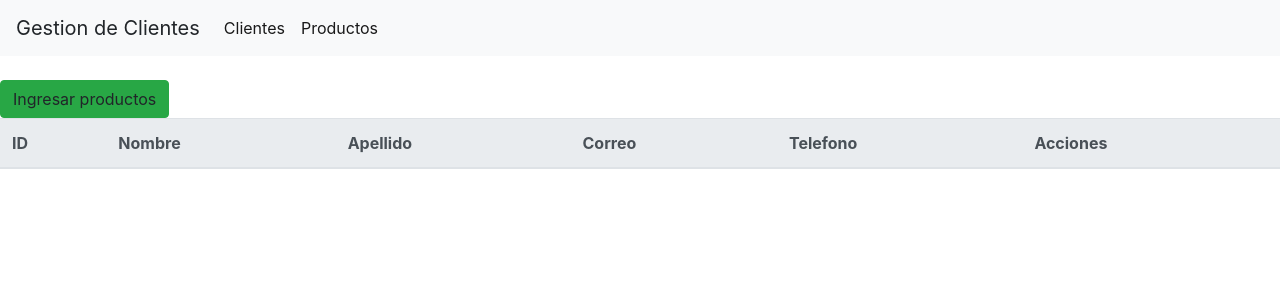
After one commit to Joe1Cano/Proyecto_Tienda, a Flask app: page /productos in a window 1280 px wide. The commit adds this page. Shown: the top 300 px of the page. Run offline with Flask 2, Linux system fonts and the light colour scheme; data that the repository does not hold is empty; some libraries are stand-ins or nearby versions.

Commit message:
cambios al html y al python para crear una pagina aparte para productos y clientes

```diff
--- a/main.py
+++ b/main.py
@@ -13,9 +13,26 @@ app.config['MYSQL_DATABASE_PASSWORD'] = ''
 app.config['MYSQL_DATABASE_DB'] = 'tienda'
 mysql.init_app(app)
 
-
 @app.route("/")
 def index():
+    return render_template("main/index.html")
+
+@app.route("/productos")
+def indexP():
+    sql ="Select * from productos;"
+    conn = mysql.connect()
+    cursor = conn.cursor()
+    cursor.execute(sql)
+
+    productos = cursor.fetchall()
+    print(productos)
+
+    conn.commit()
+    return render_template("productos/index.html", productos=productos )
+
+
+@app.route("/clientes")
+def indexC():
     sql ="Select * from clientes;"
     conn = mysql.connect()
     cursor = conn.cursor()
--- a/templates/header.html
+++ b/templates/header.html
@@ -16,10 +16,10 @@
         <div id="my-nav" class="collapse navbar-collapse">
             <ul class="navbar-nav mr-auto">
                 <li class="nav-item active">
-                    <a class="nav-link" href="{{url_for('index')}}">Clientes <span class="sr-only">(current)</span></a>
+                    <a class="nav-link" href="/clientes">Clientes <span class="sr-only">(current)</span></a>
                 </li>
-                <li class="nav-item">
-                    <a class="nav-link disabled" href="#" tabindex="-1" aria-disabled="true">Item 2</a>
+                <li class="nav-item active">
+                    <a class="nav-link" href="/productos">Productos <span class="sr-only">(current)</span></a>
                 </li>
             </ul>
         </div>
--- /dev/null
+++ b/templates/main/index.html
@@ -0,0 +1 @@
+{% include 'header.html' %}
--- /dev/null
+++ b/templates/productos/index.html
@@ -0,0 +1,21 @@
+{% include 'header.html' %}
+<br>
+<a class="btn btn-success">
+    Ingresar productos
+</a>
+<table class="table table-light">
+    <thead class="thead-light">
+        <tr>
+            <th>ID</th>
+            <th>Nombre</th>
+            <th>Apellido</th>
+            <th>Correo</th>
+            <th>Telefono</th>
+            <th>Acciones</th>
+        </tr>
+    </thead>
+    <tbody>
+    </tbody>
+</table>
+
+{% include 'footer.html' %}
```
